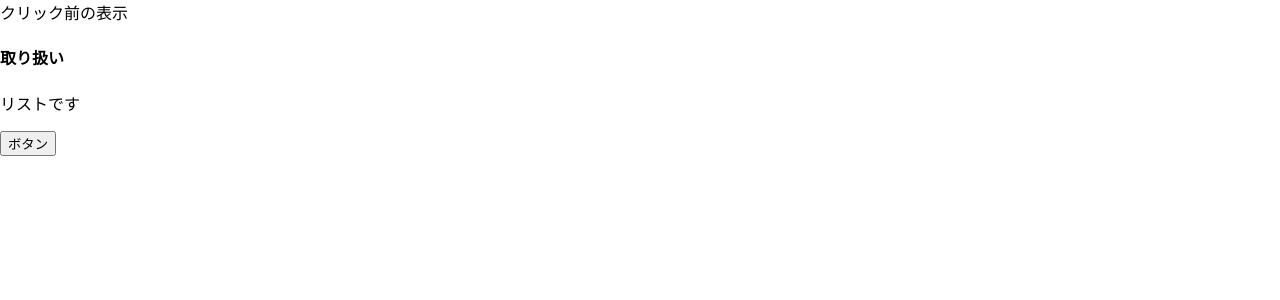
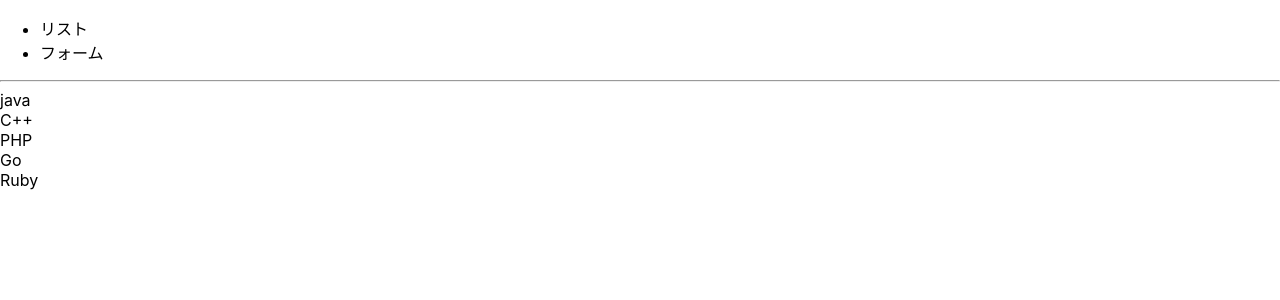
Before and after one commit to suzusan555/react_todo_yasu, a React (Create React App) app: page / in a window 1280 px wide. Shown: the top 300 px of the page. Built offline with nearby package versions, Linux system fonts and the light colour scheme.

Commit message:
分岐定義

```diff
--- a/src/App.js
+++ b/src/App.js
@@ -1,25 +1,27 @@
 import React from 'react';
 import { List } from "./List";
+import { Form } from "./Form";
 
 class App extends React.Component {
   constructor(props) {
-    super(props);
-    this.state = { description: 'クリック前の表示' }
-  }
-  changeDescription() {
-    this.setState({
-      description: 'クリック後の表示です。'
-    })
+      super(props);
+      this.state = { tab: 'list',
+    }
   }
   render() {
-    const { description } = this.state;
+    const {tab} = this.state;
     return (
       <div>
-        { description }
-        <List title="取り扱い" />
-        <button onClick={() => this.changeDescription()}>
-          ボタン
-        </button>
+        <header>
+          <ul>
+            <li onClick={() => this.setState({ tab : 'list'})}>リスト</li>
+            <li onClick={() => this.setState({ tab : 'form'})}>フォーム</li>
+          </ul>
+        </header>
+        <hr />
+        {
+          tab === 'list' ? <List /> : <Form />
+        }
       </div>
     )
   }
--- /dev/null
+++ b/src/Form.js
@@ -0,0 +1,9 @@
+import React from "react";
+
+export class Form extends React.Component {
+  render() {
+    return (
+      <div>フォームです。</div>
+    )
+  }
+}
--- a/src/List.js
+++ b/src/List.js
@@ -1,12 +1,25 @@
 import React from "react";
+
+const LANGUAGES = [
+  'java',
+  'C++',
+  'PHP',
+  'Go',
+  'Ruby'
+];
 
 export class List extends React.Component {
   render() {
     const { title } = this.props;
     return(
       <div>
-        <h4>{ title }</h4>
-        <p>リストです</p>
+        {
+          LANGUAGES.map((lang,index) => {
+            return (
+              <div key={index}>{lang}</div>
+            )
+          })
+        }
       </div>
     )
   }
```
